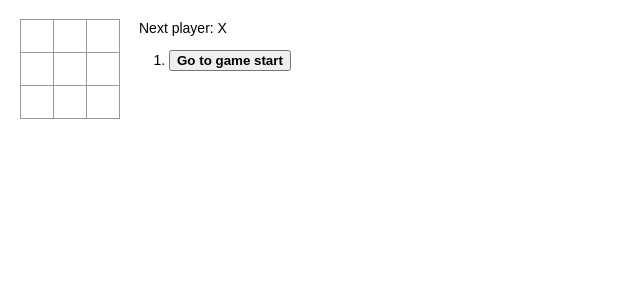
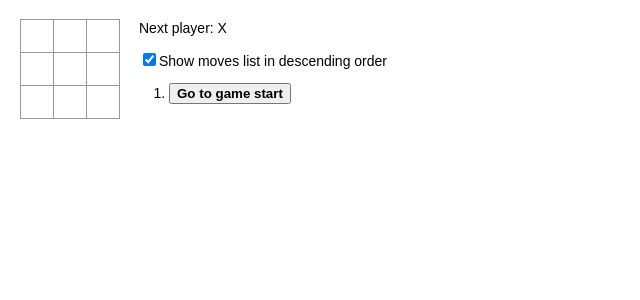
Before and after one commit to astralvitz/samples, a React (Create React App) app: page / in a window 1280 px wide. Shown: the top 300 px of the page, without its empty margins (0-640 px from the left). Built offline with nearby package versions, Linux system fonts and the light colour scheme.

Commit message:
modification add toggle button to sort moves

```diff
--- a/src/index.js
+++ b/src/index.js
@@ -29,6 +29,18 @@ function Square(props) {
     </button>
   )
 }
+
+// function Moves(props) {
+//   return (
+//     a
+//   )
+// }
+
+// class MoveHistory extends React.Component {
+//   render() {
+//     return (a)
+//   }
+// }
 
 class Board extends React.Component {
   renderSquare(i) {
@@ -78,9 +90,12 @@ class Game extends React.Component {
       history: [{
         squares: Array(9).fill(null),
       }],
+      historyDesc: true,
       stepNumber: 0,
       xIsNext: true,
     };
+
+    this.handleMoveSortOrder = this.handleMoveSortOrder.bind(this);
   }
 
   handleClick(i) {
@@ -124,16 +139,14 @@ class Game extends React.Component {
     )
   }
 
-  render() {
-    const history = this.state.history;
-    const current = history[this.state.stepNumber];
-    const winner = calculateWinner(current.squares);
+  buildMovesList(history) {
+    let moves = [];
 
-    const moves = history.map((step, move) => {
+    history.map((step, move) => {
       const desc = move ?
         'Go to move #' + move + this.displayColRowMove(step, history[move-1]) :
         'Go to game start';
-      return (
+      moves.push(
         <li key={move}>
           <button
             className={`${this.state.stepNumber===move && "move-selected"}`}
@@ -142,6 +155,21 @@ class Game extends React.Component {
         </li>
       )
     })
+
+    return (this.state.historyDesc) ? moves : moves.reverse();
+  }
+
+  handleMoveSortOrder(e) {
+    this.setState({
+      historyDesc: e.target.checked
+    })
+  }
+
+  render() {
+    const history = this.state.history;
+    const current = history[this.state.stepNumber];
+    const winner = calculateWinner(current.squares);
+    const moves = this.buildMovesList(history);
 
     let status;
     if (winner) {
@@ -157,11 +185,19 @@ class Game extends React.Component {
           <Board
             squares={current.squares}
             onClick={(i) => this.handleClick(i)}
-            winner={winner}//color winning squares
+            winner={winner}
           />
         </div>
         <div className="game-info">
           <div>{status}</div>
+          <p>
+            <input
+              type="checkbox"
+              checked={this.state.historyDesc}
+              onChange={this.handleMoveSortOrder}
+            />
+            Show moves list in descending order
+          </p>
           <ol>{moves}</ol>
         </div>
       </div>
```
